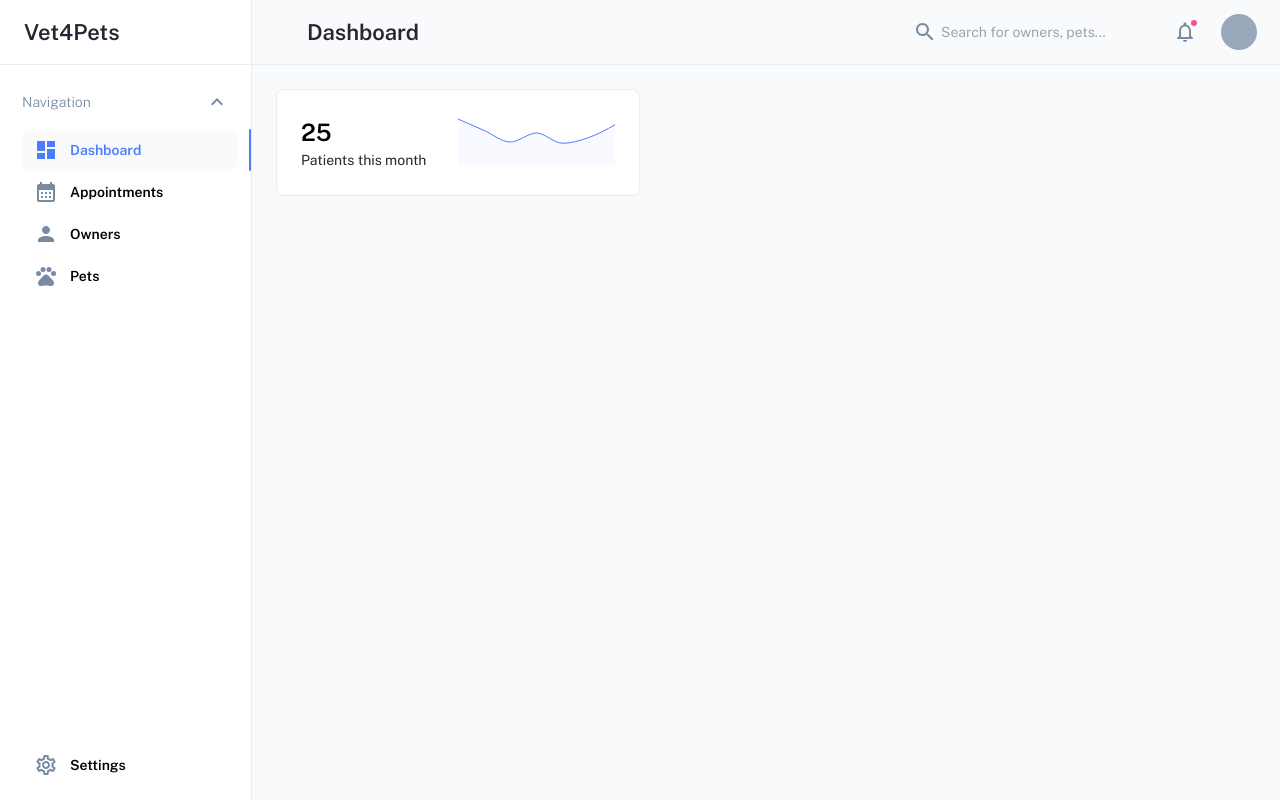
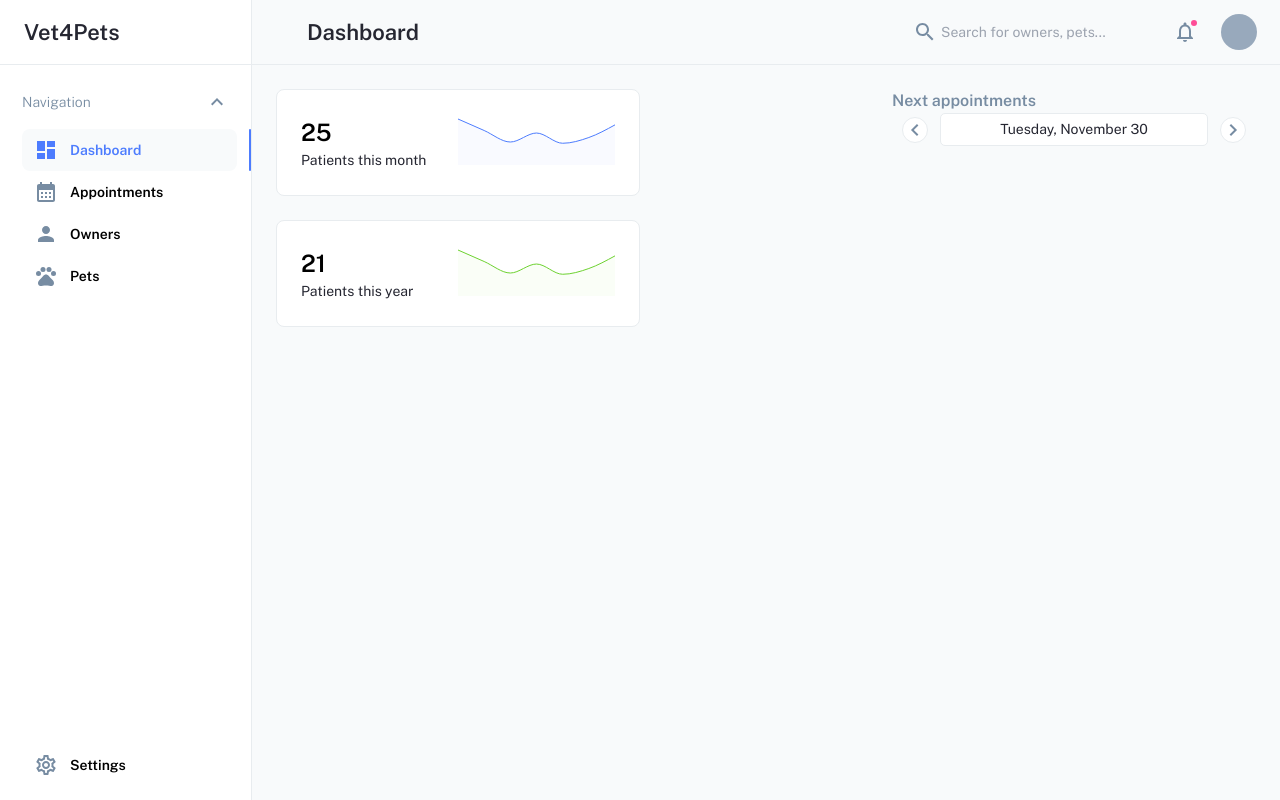
Before and after one commit to everydaycode20/vet4pets, a React (Vite) app in the folder client_/: page /dashboard in a window 1280 px wide. Built offline with nearby package versions, Linux system fonts and the light colour scheme.

Commit message:
update dashbaord

```diff
--- /dev/null
+++ b/client_/src/components/next-appointments/next-appointments.module.scss
@@ -0,0 +1,42 @@
+@import "../../assets/scss/colors/colors";
+
+.container {
+  min-width: 364px;
+  width: 100%;
+
+  h2 {
+    font-size: 16px;
+    line-height: 24px;
+  }
+}
+
+.controls {
+  padding: 0 10px;
+  column-gap: 12px;
+
+  button {
+    width: 26px;
+    height: 26px;
+    background-color: white;
+    border: 1px solid $light-gray;
+    border-radius: 50%;
+    display: flex;
+
+    &:first-of-type {
+      transform: rotate(180deg);
+    }
+  }
+}
+
+.date {
+  background-color: white;
+  border-radius: 5px;
+  border: 1px solid $light-gray;
+  padding: 5px 0;
+
+  span {
+    font-size: 14px;
+    line-height: 21px;
+    color: $black;
+  }
+}
--- /dev/null
+++ b/client_/src/components/next-appointments/next-appointments.tsx
@@ -0,0 +1,56 @@
+import { useState } from "react";
+
+import NavigateNextOutlinedIcon from "@mui/icons-material/NavigateNextOutlined";
+
+import JoinClasses from "../../utils/join-classes";
+import styles from "./next-appointments.module.scss";
+
+export default function NextAppointments() {
+  const [date, setDate] = useState("Tuesday, November 30");
+
+  function Prev() {
+    setDate("Monday, November 29");
+  }
+
+  function Next() {
+    setDate("Wednesday, December 1");
+  }
+
+  return (
+    <div
+      className={styles.container}
+      aria-roledescription="next appointments"
+      aria-live="polite"
+    >
+      <h2 className="text-light-gray-4">Next appointments</h2>
+
+      <div
+        className={JoinClasses(
+          "flex items-center justify-between",
+          styles.controls
+        )}
+      >
+        <button type="button" onClick={Prev}>
+          <span className="sr-only">previous date</span>
+
+          <NavigateNextOutlinedIcon htmlColor="#778CA2" />
+        </button>
+
+        <div
+          className={JoinClasses(
+            "flex items-center justify-center w-full",
+            styles.date
+          )}
+        >
+          <span className="font-medium">{date}</span>
+        </div>
+
+        <button type="button" onClick={Next}>
+          <span className="sr-only">next date</span>
+
+          <NavigateNextOutlinedIcon htmlColor="#778CA2" />
+        </button>
+      </div>
+    </div>
+  );
+}
--- a/client_/src/routes/dashboard/dashboard.tsx
+++ b/client_/src/routes/dashboard/dashboard.tsx
@@ -1,4 +1,5 @@
 import ChartCard from "../../components/chart-card/chart-card";
+import NextAppointments from "../../components/next-appointments/next-appointments";
 
 const data = [
   {
@@ -47,8 +48,8 @@ const data = [
 
 export default function Dashboard() {
   return (
-    <div>
-      <section>
+    <div className="flex">
+      <section className="flex gap-[24px] flex-wrap w-full">
         <ChartCard
           title="Patients this month"
           quantity={25}
@@ -56,6 +57,18 @@ export default function Dashboard() {
           fill="rgba(77,124,254,0.06)"
           stroke="#4D7CFE"
         />
+
+        <ChartCard
+          title="Patients this year"
+          quantity={21}
+          data={data}
+          fill="rgba(109,210,48,0.06)"
+          stroke="#6DD230"
+        />
+      </section>
+
+      <section>
+        <NextAppointments />
       </section>
     </div>
   );
```
